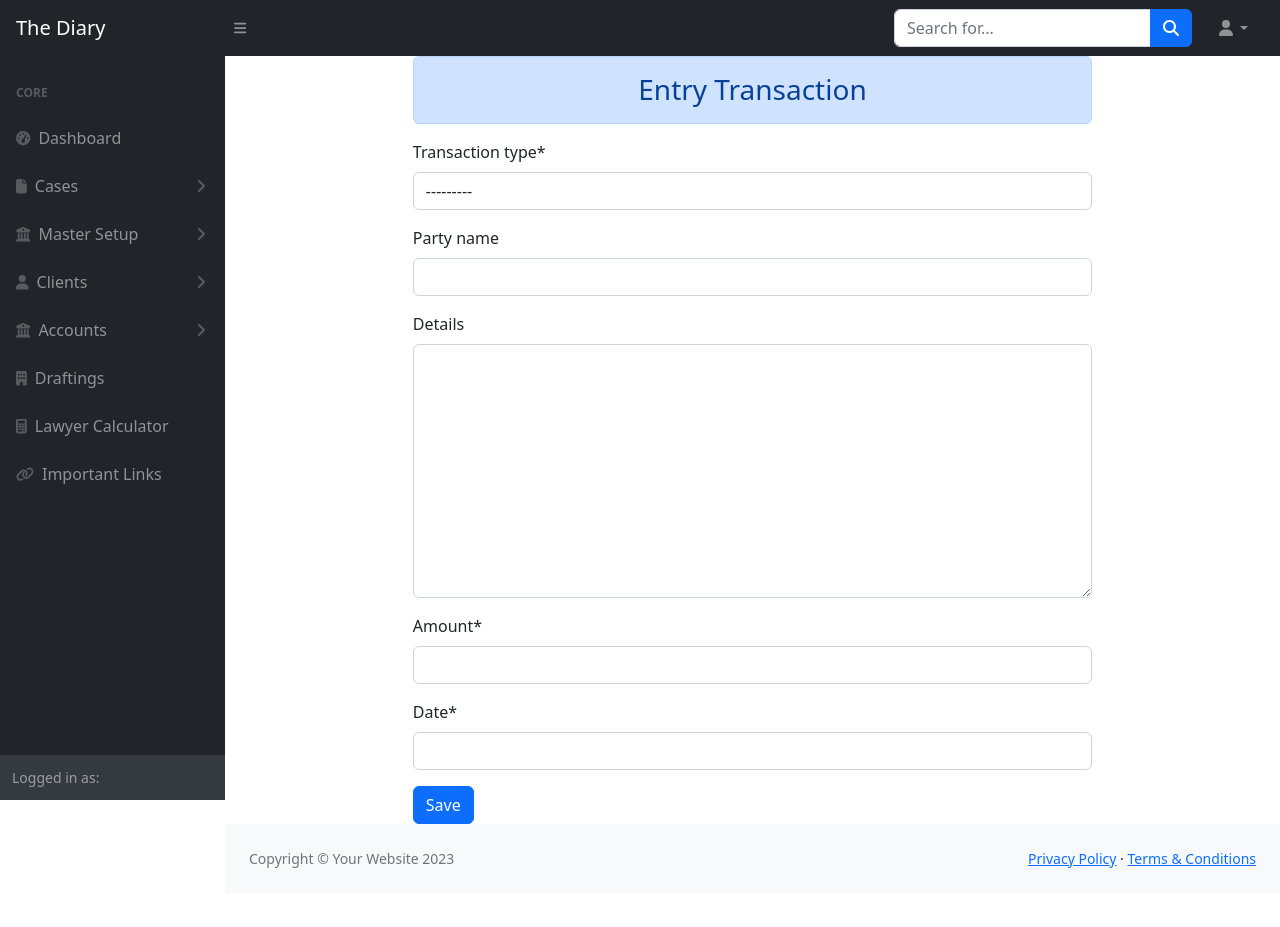
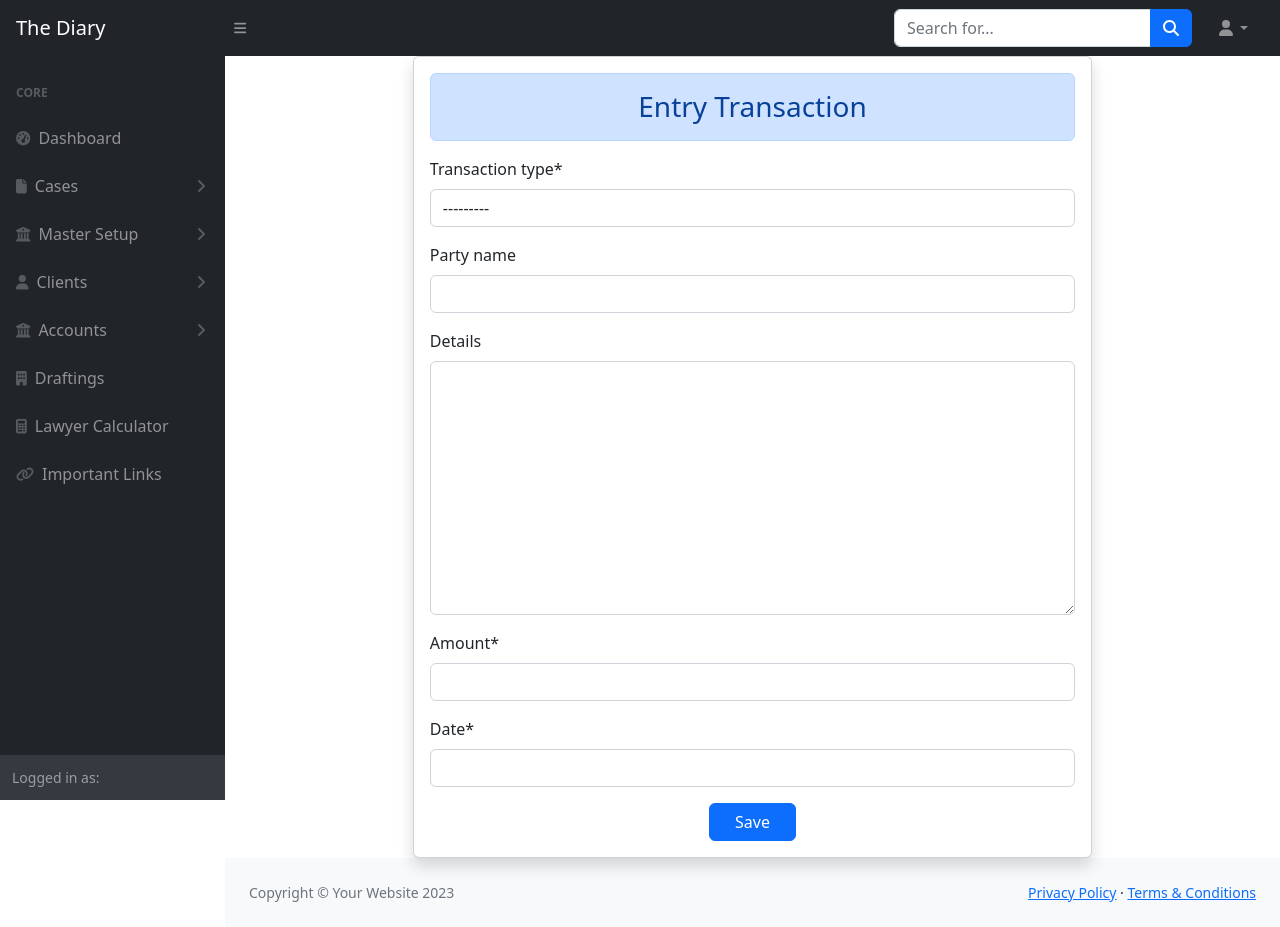
Before and after one commit to Mushfiqur719/the-diary, a Django app: page /entry-transaction/ in a window 1280 px wide. Before the commit the page ends 868 px from the top, so only its background shows below. Run offline with Django 4.2, Linux system fonts and the light colour scheme; some libraries are stand-ins or nearby versions.

Commit message:
Connect to user automatically, form cards added

```diff
--- a/cases/forms.py
+++ b/cases/forms.py
@@ -21,7 +21,7 @@ class PoliceStationForm(forms.ModelForm):
 class CaseForm(forms.ModelForm):
     class Meta:
         model = Case
-        fields = '__all__'
+        exclude = ['user']
         widgets = {
             'date': forms.DateInput(attrs={'type': 'date'}),
         }
--- a/cases/models.py
+++ b/cases/models.py
@@ -20,6 +20,7 @@ class PoliceStation(models.Model):
         return f"{self.station}"
 
 class Client(models.Model):
+    user = models.ForeignKey(CustomUser, on_delete=models.CASCADE,blank=True, null=True)
     name = models.CharField(max_length=100, blank=True, null=True)
     branch = models.CharField(max_length=100, blank=True, null=True)
     chamber_file_number = models.PositiveIntegerField(blank=True, null=True)
--- a/cases/views.py
+++ b/cases/views.py
@@ -97,6 +97,7 @@ def createCase(request):
     if request.method == 'POST':
         form = CaseForm(request.POST)
         if form.is_valid():
+            form.instance.user = request.user
             form.save()
             return redirect('dashboard')
     else:
@@ -112,6 +113,7 @@ def addClient(request):
     if request.method == 'POST':
         form = ClientForm(request.POST)
         if form.is_valid():
+            form.instance.user = request.user
             form.save()
             return redirect('dashboard')
     else:
@@ -132,7 +134,8 @@ def client_update(request, client_id):
     return render(request, 'cases/add_client.html', {'form':form})
 
 def getAllClients(request):
-    clients = Client.objects.all()
+    current_user = request.user
+    clients = Client.objects.filter(user=current_user)
     return render(request, 'cases/all_client.html', {'clients': clients})
 
 # Todays Cases
--- a/templates/accounts/entry_transaction.html
+++ b/templates/accounts/entry_transaction.html
@@ -1,19 +1,31 @@
-
 {% extends 'dashboard/dashboard.html' %}
 {% load crispy_forms_tags %}
 {% block content %}
   <div class="container">
     <div class="row">
       <div class="col-md-8 offset-md-2">
-        <h3 class="text-center alert alert-primary" role="alert">Entry Transaction</h3>
-          <form method="post">
+        <div class="card shadow">
+          <div class="card-body">
+            <h3 class="text-center alert alert-primary" role="alert">Entry Transaction</h3>
+              <form method="post">
 
-            {% csrf_token %}
+                {% csrf_token %}
 
-            {{ form|crispy }}
+                <div class="row">
+                  <div class="col-md-12">
+                    {{ form|crispy }}
+                  </div>
+                </div>
 
-            <button type="submit" class="btn btn-primary">Save</button>
-          </form>
+                <div class="row">
+                  <div class="col-md-2 offset-md-5">
+                    <button type="submit" class="btn btn-primary btn-block">Save</button>
+                  </div>
+                </div>
+
+              </form>
+          </div>
+        </div>
       </div>
     </div>
   </div>
--- a/templates/cases/add_client.html
+++ b/templates/cases/add_client.html
@@ -1,10 +1,11 @@
-
 {% extends 'dashboard/dashboard.html' %}
 {% load crispy_forms_tags %}
 {% block content %}
   <div class="container">
     <div class="row">
       <div class="col-md-8 offset-md-2">
+        <div class="card shadow">
+          <div class="card-body">
             <h3 class="text-center alert alert-primary" role="alert">Add Client</h3>
               <form method="post">
 
@@ -39,4 +40,6 @@
           </div>
         </div>
       </div>
+    </div>
+  </div>
 {% endblock %}
```
Also changed, not shown: templates/cases/create_case.html (+5 -2 lines), templates/registration/login.html (+5 -5 lines), templates/registration/sign_up.html (+5 -3 lines), cases/migrations/0003_client_user.py (added). Lines whose indentation alone changed are shown as unchanged.
